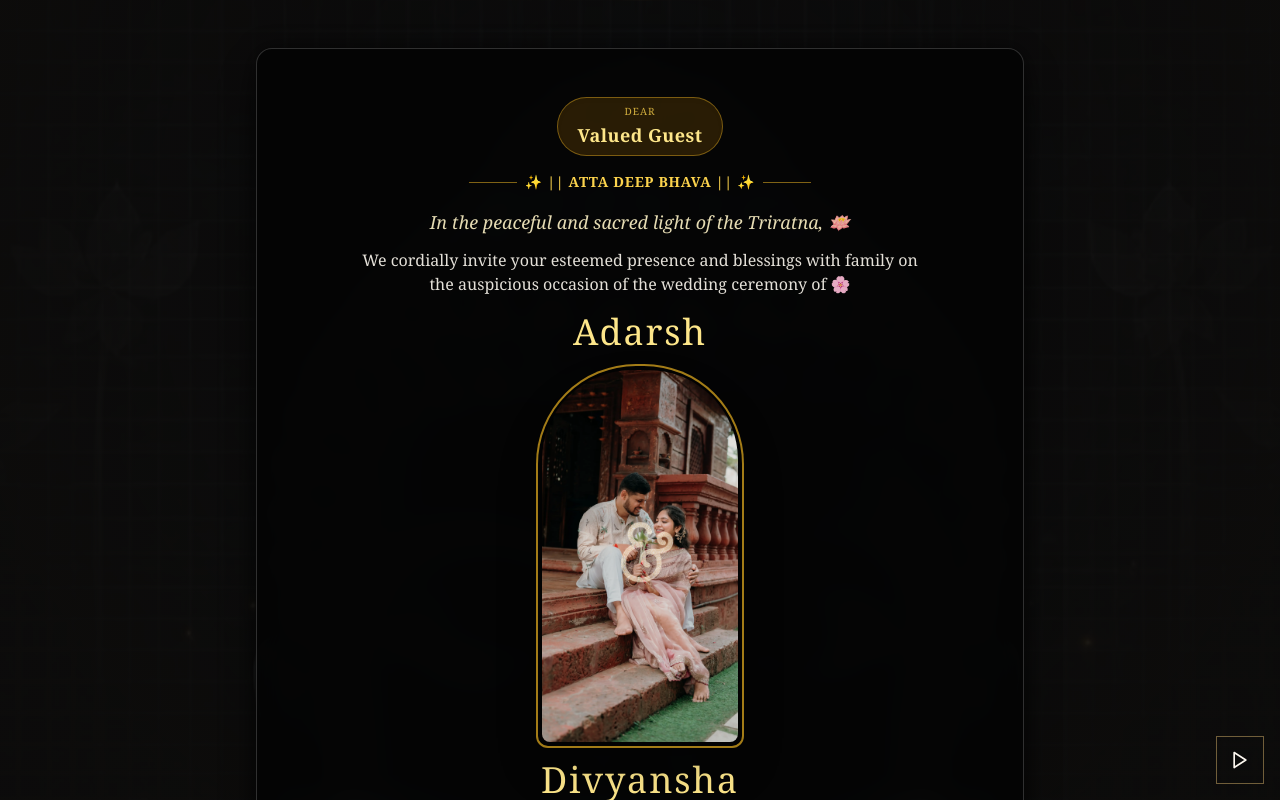
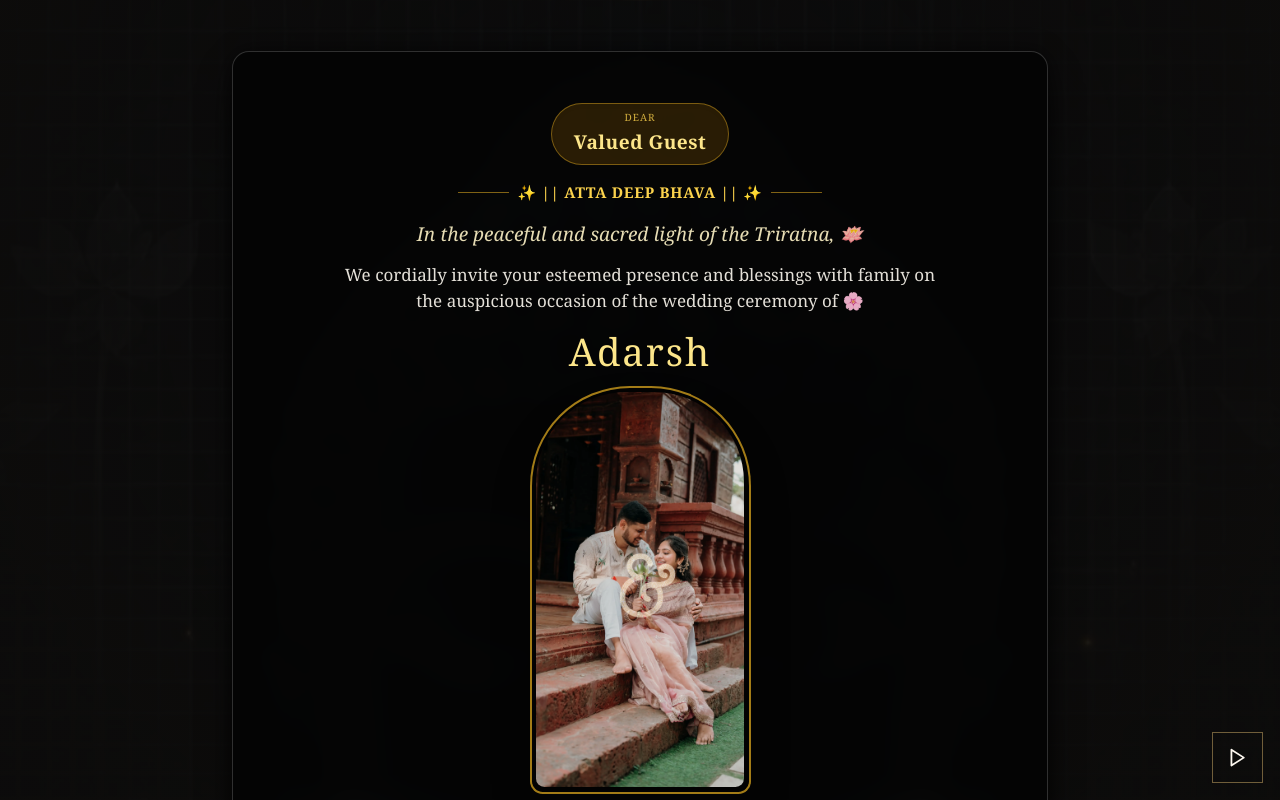
Before and after one commit to Adoniskingx/AD, a React (Vite) app in the folder adarsh-divyansha-wedding/: page / in a window 1280 px wide. Shown: the top 800 px of the page. Built offline with nearby package versions, Linux system fonts and the light colour scheme.

Commit message:
Update index.css

```diff
--- a/adarsh-divyansha-wedding/src/index.css
+++ b/adarsh-divyansha-wedding/src/index.css
@@ -5,7 +5,7 @@
 @layer base {
   html, body {
     @apply bg-[#0D0C0B] text-[#FDF8F0] antialiased selection:bg-amber-200 selection:text-amber-900 min-h-screen m-0 p-0 overflow-x-hidden;
-    font-size: 16px;
+    font-size: 17px; /* Increased by +1 from 16px */
     font-family: ui-serif, Georgia, Cambria, "Times New Roman", Times, serif;
   }
 }
```
